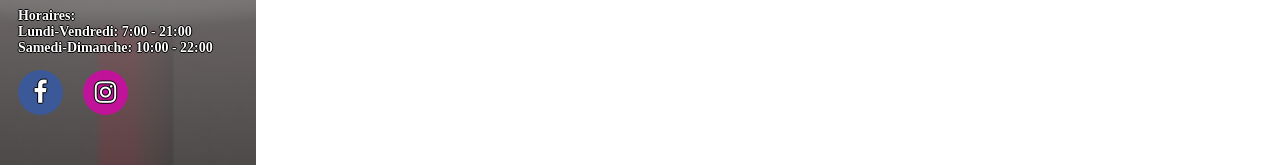
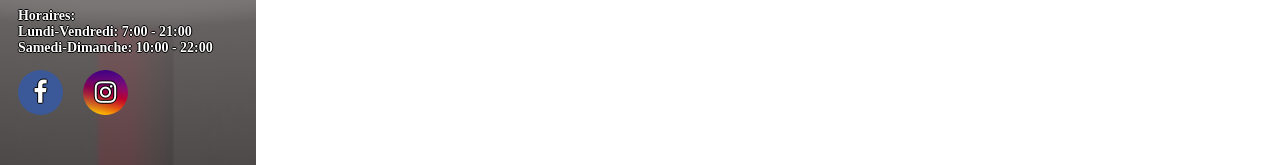
Before and after one commit to julioguzman19/CoffeeBreak, a React (Create React App) app in the folder my-app/: page / in a window 1280 px wide. Shown: the part 483-648 px from the top of the page. Built offline with nearby package versions, Linux system fonts and the light colour scheme.

Commit message:
insta logo color

```diff
--- a/my-app/src/components/Nav/style.css
+++ b/my-app/src/components/Nav/style.css
@@ -45,7 +45,7 @@
   }
 /* Add a hover effect if you want */
 .fa:hover {
-    background-color: rgba(255, 60, 0, 0.795);
+    background:red;
   }
 
   /* Set a specific color for each brand */
@@ -58,7 +58,7 @@
 
   /* Instagram */
   .fa-instagram {
-    background: rgba(199, 15, 159, 0.932);
+    background: linear-gradient( #400080, transparent),linear-gradient(200deg, #d047d1, #ff0000,    #ffff00);
     color: white;
     margin-left:20px;
   }
```
